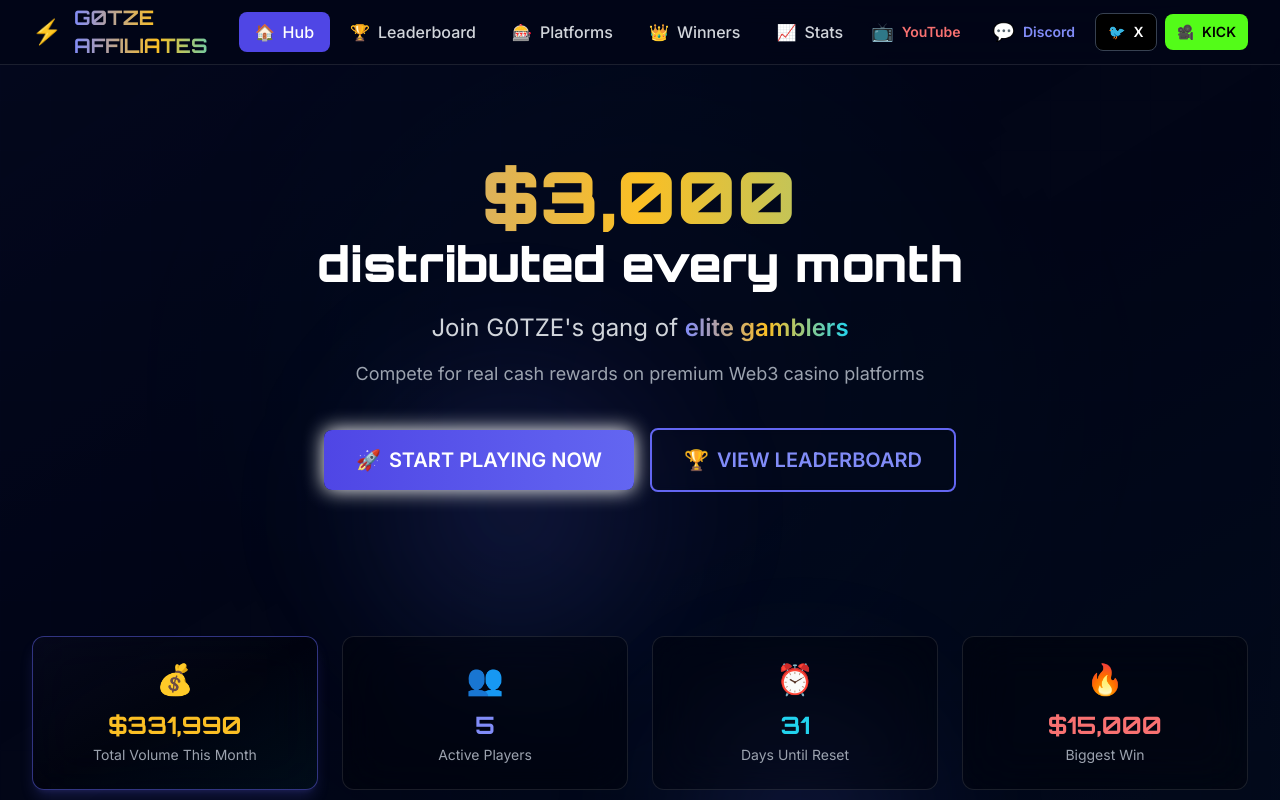
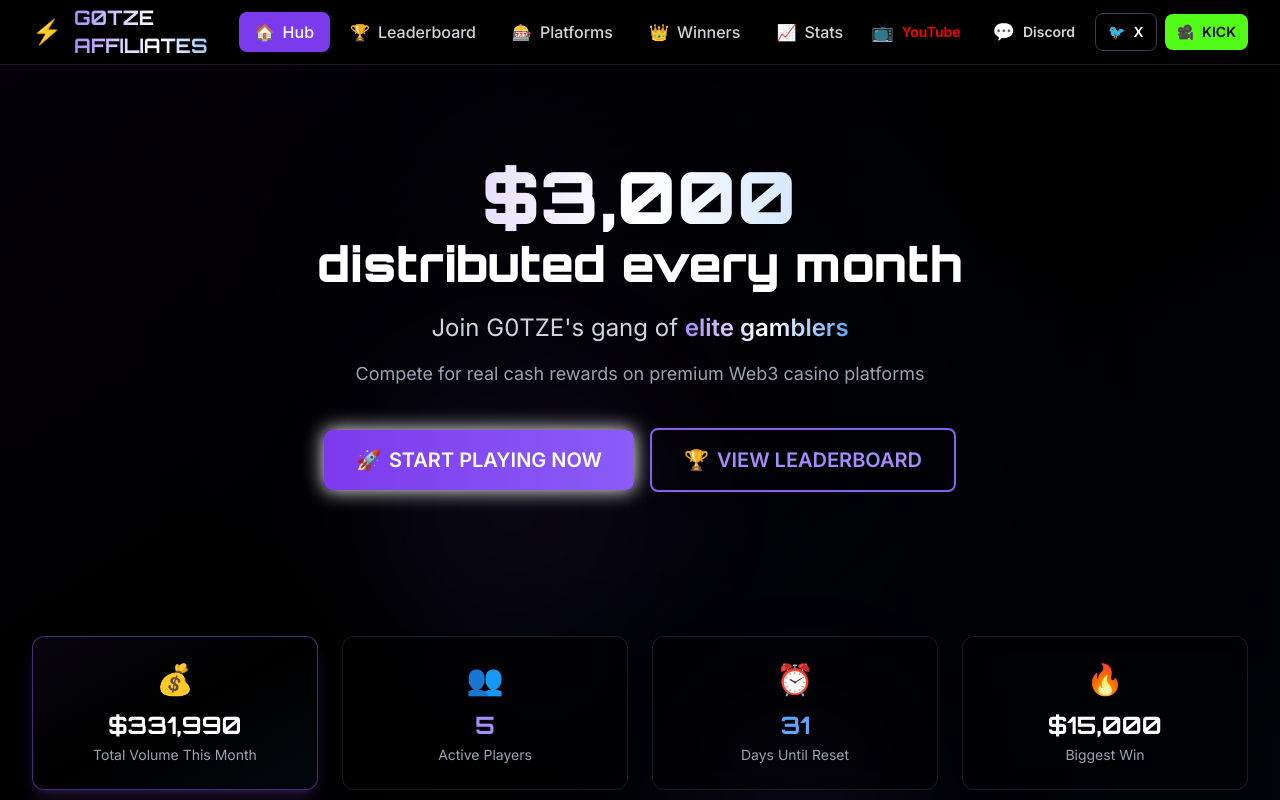
Before and after one commit to ElliotPicts/V2, a React (Vite) app: page / in a window 1280 px wide. Shown: the top 800 px of the page. Built offline with nearby package versions, Linux system fonts and the light colour scheme.

Commit message:
UI plus propre avec palette noir/blanc/violet/bleu

```diff
--- a/src/App.tsx
+++ b/src/App.tsx
@@ -42,7 +42,7 @@ function App() {
   };
 
   return (
-    <div className="min-h-screen bg-dark-950 text-white relative overflow-hidden">
+    <div className="min-h-screen bg-black text-white relative overflow-hidden">
       {/* Subtle Background Effects */}
       <div className="fixed inset-0 pointer-events-none overflow-hidden">
         <div className="absolute inset-0 opacity-30">
@@ -52,7 +52,7 @@ function App() {
 
         {/* Subtle grid overlay */}
         <div className="absolute inset-0 opacity-5" style={{
-          backgroundImage: 'linear-gradient(rgba(99, 102, 241, 0.1) 1px, transparent 1px), linear-gradient(90deg, rgba(99, 102, 241, 0.1) 1px, transparent 1px)',
+          backgroundImage: 'linear-gradient(rgba(139, 92, 246, 0.1) 1px, transparent 1px), linear-gradient(90deg, rgba(139, 92, 246, 0.1) 1px, transparent 1px)',
           backgroundSize: '50px 50px'
         }} />
       </div>
@@ -108,7 +108,7 @@ function App() {
                 href="https://www.youtube.com/@G0TZEMAXWIN"
                 target="_blank"
                 rel="noopener noreferrer"
-                className="flex items-center space-x-2 text-gray-400 hover:text-red-400 transition-colors duration-200 text-lg font-inter font-medium"
+                className="flex items-center space-x-2 text-gray-400 hover:text-youtube transition-colors duration-200 text-lg font-inter font-medium"
               >
                 <span className="text-2xl">📺</span>
                 <span>@G0TZEMAXWIN</span>
@@ -117,7 +117,7 @@ function App() {
                 href="https://discord.gg/SFkyxGxKvG"
                 target="_blank"
                 rel="noopener noreferrer"
-                className="flex items-center space-x-2 text-gray-400 hover:text-indigo-400 transition-colors duration-200 text-lg font-inter font-medium"
+                className="flex items-center space-x-2 text-gray-400 hover:text-discord transition-colors duration-200 text-lg font-inter font-medium"
               >
                 <span className="text-2xl">💬</span>
                 <span>Discord</span>
@@ -126,7 +126,7 @@ function App() {
                 href="https://x.com/G0TZEWEB3"
                 target="_blank"
                 rel="noopener noreferrer"
-                className="flex items-center space-x-2 text-gray-400 hover:text-white transition-colors duration-200 text-lg font-inter font-medium"
+                className="flex items-center space-x-2 text-gray-400 hover:text-twitter transition-colors duration-200 text-lg font-inter font-medium"
               >
                 <span className="text-2xl">🐦</span>
                 <span>@G0TZEWEB3</span>
--- a/src/components/layout/Header.tsx
+++ b/src/components/layout/Header.tsx
@@ -24,7 +24,7 @@ export function Header({ currentSection, onSectionChange }: HeaderProps) {
       initial={{ y: -100, opacity: 0 }}
       animate={{ y: 0, opacity: 1 }}
       transition={{ duration: 0.5 }}
-      className="fixed top-0 left-0 right-0 z-50 bg-dark-950/80 backdrop-blur-xl border-b border-white/10"
+      className="fixed top-0 left-0 right-0 z-50 bg-black/80 backdrop-blur-xl border-b border-white/10"
     >
       <div className="max-w-7xl mx-auto px-4 sm:px-6 lg:px-8">
         <div className="relative flex items-center justify-between h-16">
@@ -66,19 +66,19 @@ export function Header({ currentSection, onSectionChange }: HeaderProps) {
           {/* Social Links */}
           <div className="hidden md:flex items-center space-x-2">
             <Button
-             variant="ghost"
+              variant="ghost"
               size="sm"
               onClick={() => window.open('https://www.youtube.com/@G0TZEMAXWIN', '_blank')}
-             className="text-red-400 hover:text-red-300 hover:bg-red-500/10"
+              className="text-youtube hover:text-red-300 hover:bg-youtube/10"
             >
               <span className="text-lg">📺</span>
               <span>YouTube</span>
             </Button>
             <Button
-             variant="ghost"
+              variant="ghost"
               size="sm"
               onClick={() => window.open('https://discord.gg/SFkyxGxKvG', '_blank')}
-             className="text-indigo-400 hover:text-indigo-300 hover:bg-indigo-500/10"
+              className="text-discord hover:text-indigo-300 hover:bg-discord/10"
             >
               <span className="text-lg">💬</span>
               <span>Discord</span>
@@ -122,7 +122,7 @@ export function Header({ currentSection, onSectionChange }: HeaderProps) {
             initial={{ opacity: 0, height: 0 }}
             animate={{ opacity: 1, height: 'auto' }}
             exit={{ opacity: 0, height: 0 }}
-            className="md:hidden bg-dark-900/90 backdrop-blur-xl border border-white/10 rounded-b-lg mt-2"
+            className="md:hidden bg-black/90 backdrop-blur-xl border border-white/10 rounded-b-lg mt-2"
           >
             <div className="flex flex-col space-y-1 p-4">
               {sections.map((section) => (
@@ -144,18 +144,16 @@ export function Header({ currentSection, onSectionChange }: HeaderProps) {
               ))}
               <div className="grid grid-cols-2 gap-2 pt-4 border-t border-white/10">
                 <Button
-                 variant="ghost"
+                  variant="youtube"
                   size="sm"
                   onClick={() => window.open('https://www.youtube.com/@G0TZEMAXWIN', '_blank')}
-                 className="text-red-400 hover:text-red-300 hover:bg-red-500/10"
                 >
                   📺 YouTube
                 </Button>
                 <Button
-                 variant="ghost"
+                  variant="discord"
                   size="sm"
                   onClick={() => window.open('https://discord.gg/SFkyxGxKvG', '_blank')}
-                 className="text-indigo-400 hover:text-indigo-300 hover:bg-indigo-500/10"
                 >
                   💬 Discord
                 </Button>
--- a/src/components/sections/HubSection.tsx
+++ b/src/components/sections/HubSection.tsx
@@ -99,7 +99,7 @@ export function HubSection({ onSectionChange }: HubSectionProps) {
             <Card glow>
               <div className="text-center">
                 <div className="text-3xl mb-3">💰</div>
-                <div className="text-2xl font-orbitron font-bold text-secondary-400 mb-1">
+                <div className="text-2xl font-orbitron font-bold text-white mb-1">
                   $<AnimatedCounter value={stats.totalVolume} decimals={0} />
                 </div>
                 <div className="text-gray-400 font-inter text-sm">Total Volume This Month</div>
@@ -147,7 +147,7 @@ export function HubSection({ onSectionChange }: HubSectionProps) {
             <Card>
               <div className="text-center">
                 <div className="text-3xl mb-3">🔥</div>
-                <div className="text-2xl font-orbitron font-bold text-red-400 mb-1">
+                <div className="text-2xl font-orbitron font-bold text-white mb-1">
                   $<AnimatedCounter value={stats.biggestWin} decimals={0} />
                 </div>
                 <div className="text-gray-400 font-inter text-sm">Biggest Win</div>
@@ -186,7 +186,7 @@ export function HubSection({ onSectionChange }: HubSectionProps) {
                   1. Choose Platform
                 </h3>
                 <p className="text-gray-300 font-inter leading-relaxed">
-                  Pick from <span className="text-primary-400 font-medium">Rugs.fun</span>, <span className="text-accent-400 font-medium">Solpump</span>, <span className="text-secondary-400 font-medium">BCGame</span>, or <span className="text-purple-400 font-medium">Rain.gg</span> using our affiliate links.
+                  Pick from <span className="text-primary-400 font-medium">Rugs.fun</span>, <span className="text-accent-400 font-medium">Solpump</span>, <span className="text-white font-medium">BCGame</span>, or <span className="text-primary-300 font-medium">Rain.gg</span> using our affiliate links.
                 </p>
               </div>
             </Card>
--- a/src/components/ui/Button.tsx
+++ b/src/components/ui/Button.tsx
@@ -3,7 +3,7 @@ import { clsx } from 'clsx';
 import { motion } from 'framer-motion';
 
 interface ButtonProps extends React.ButtonHTMLAttributes<HTMLButtonElement> {
-  variant?: 'primary' | 'secondary' | 'accent' | 'outline' | 'ghost' | 'twitter' | 'kick';
+  variant?: 'primary' | 'secondary' | 'accent' | 'outline' | 'ghost' | 'twitter' | 'kick' | 'youtube' | 'discord';
   size?: 'sm' | 'md' | 'lg' | 'xl';
   glow?: boolean;
   children: React.ReactNode;
@@ -17,16 +17,18 @@ export function Button({
   children,
   ...props
 }: ButtonProps) {
-  const baseClasses = "relative overflow-hidden font-inter font-semibold rounded-lg transition-all duration-200 focus:outline-none focus:ring-2 focus:ring-offset-2 focus:ring-offset-dark-950 disabled:opacity-50 disabled:cursor-not-allowed";
+  const baseClasses = "relative overflow-hidden font-inter font-semibold rounded-lg transition-all duration-200 focus:outline-none focus:ring-2 focus:ring-offset-2 focus:ring-offset-black disabled:opacity-50 disabled:cursor-not-allowed";
 
   const variants = {
     primary: "bg-gradient-to-r from-primary-600 to-primary-500 hover:from-primary-500 hover:to-primary-400 text-white shadow-lg hover:shadow-primary-500/25 focus:ring-primary-500",
-    secondary: "bg-gradient-to-r from-secondary-600 to-secondary-500 hover:from-secondary-500 hover:to-secondary-400 text-white shadow-lg focus:ring-secondary-500",
+    secondary: "bg-gradient-to-r from-white to-gray-100 hover:from-gray-100 hover:to-white text-black shadow-lg focus:ring-white/50",
     accent: "bg-gradient-to-r from-accent-600 to-accent-500 hover:from-accent-500 hover:to-accent-400 text-white shadow-lg focus:ring-accent-500",
     outline: "border-2 border-primary-500 text-primary-400 hover:bg-primary-500 hover:text-white focus:ring-primary-500 backdrop-blur-sm",
     ghost: "text-gray-300 hover:text-white hover:bg-white/10 focus:ring-white/20",
-    twitter: "bg-black hover:bg-gray-800 text-white border border-gray-700 hover:border-gray-500 focus:ring-gray-500",
-    kick: "bg-kick hover:bg-kick/80 text-black font-bold focus:ring-kick"
+    twitter: "bg-twitter hover:bg-gray-800 text-white border border-gray-700 hover:border-gray-500 focus:ring-gray-500",
+    kick: "bg-kick hover:bg-kick/80 text-black font-bold focus:ring-kick",
+    youtube: "bg-youtube hover:bg-red-600 text-white focus:ring-youtube",
+    discord: "bg-discord hover:bg-indigo-600 text-white focus:ring-discord"
   };
 
   const sizes = {
--- a/src/components/ui/LoadingSpinner.tsx
+++ b/src/components/ui/LoadingSpinner.tsx
@@ -3,7 +3,7 @@ import { motion } from 'framer-motion';
 
 export function LoadingSpinner() {
   return (
-    <div className="min-h-screen flex items-center justify-center bg-dark-950 relative overflow-hidden">
+    <div className="min-h-screen flex items-center justify-center bg-black relative overflow-hidden">
       {/* Subtle background */}
       <div className="absolute inset-0">
         <div className="floating-orb w-96 h-96 top-1/4 left-1/4" />
--- a/src/index.css
+++ b/src/index.css
@@ -6,8 +6,8 @@
 
 @layer base {
   body {
-    @apply bg-dark-950 text-white font-inter antialiased;
-    background: linear-gradient(135deg, #0a0a0f 0%, #1a1a2e 50%, #16213e 100%);
+    @apply bg-black text-white font-inter antialiased;
+    background: linear-gradient(135deg, #000000 0%, #0f172a 50%, #1e1b4b 100%);
     min-height: 100vh;
   }
 
@@ -22,11 +22,11 @@
   }
 
   .glass-dark {
-    @apply bg-black/30 backdrop-blur-xl border border-white/10;
+    @apply bg-black/40 backdrop-blur-xl border border-white/10;
   }
 
   .gradient-text {
-    @apply bg-gradient-to-r from-primary-400 via-secondary-400 to-accent-400 bg-clip-text text-transparent;
+    @apply bg-gradient-to-r from-primary-400 via-white to-accent-400 bg-clip-text text-transparent;
   }
 
   .neon-text {
@@ -35,7 +35,7 @@
 
   .floating-orb {
     @apply absolute rounded-full blur-3xl animate-float;
-    background: radial-gradient(circle, rgba(99, 102, 241, 0.2) 0%, transparent 70%);
+    background: radial-gradient(circle, rgba(139, 92, 246, 0.1) 0%, transparent 70%);
   }
 }
 
--- a/tailwind.config.js
+++ b/tailwind.config.js
@@ -18,46 +18,36 @@ export default {
           950: '#020617',
         },
         primary: {
-          50: '#f0f4ff',
-          100: '#e0e7ff',
-          200: '#c7d2fe',
-          300: '#a5b4fc',
-          400: '#818cf8',
-          500: '#6366f1',
-          600: '#4f46e5',
-          700: '#4338ca',
-          800: '#3730a3',
-          900: '#312e81',
-          950: '#1e1b4b',
-        },
-        secondary: {
-          50: '#fffbeb',
-          100: '#fef3c7',
-          200: '#fde68a',
-          300: '#fcd34d',
-          400: '#fbbf24',
-          500: '#f59e0b',
-          600: '#d97706',
-          700: '#b45309',
-          800: '#92400e',
-          900: '#78350f',
-          950: '#451a03',
+          50: '#f5f3ff',
+          100: '#ede9fe',
+          200: '#ddd6fe',
+          300: '#c4b5fd',
+          400: '#a78bfa',
+          500: '#8b5cf6',
+          600: '#7c3aed',
+          700: '#6d28d9',
+          800: '#5b21b6',
+          900: '#4c1d95',
+          950: '#2e1065',
         },
         accent: {
-          50: '#ecfeff',
-          100: '#cffafe',
-          200: '#a5f3fc',
-          300: '#67e8f9',
-          400: '#22d3ee',
-          500: '#06b6d4',
-          600: '#0891b2',
-          700: '#0e7490',
-          800: '#155e75',
-          900: '#164e63',
-          950: '#083344',
+          50: '#eff6ff',
+          100: '#dbeafe',
+          200: '#bfdbfe',
+          300: '#93c5fd',
+          400: '#60a5fa',
+          500: '#3b82f6',
+          600: '#2563eb',
+          700: '#1d4ed8',
+          800: '#1e40af',
+          900: '#1e3a8a',
+          950: '#172554',
         },
+        // Social colors only
+        youtube: '#ff0000',
+        discord: '#5865f2',
+        kick: '#53fc18',
         twitter: '#000000',
-        kick: '#53fc18',
       },
       fontFamily: {
         orbitron: ['Orbitron', 'monospace'],
@@ -71,10 +61,10 @@ export default {
       keyframes: {
         glow: {
           '0%': {
-            boxShadow: '0 0 20px rgba(99, 102, 241, 0.5)',
+            boxShadow: '0 0 20px rgba(139, 92, 246, 0.3)',
           },
           '100%': {
-            boxShadow: '0 0 40px rgba(99, 102, 241, 0.8)',
+            boxShadow: '0 0 40px rgba(139, 92, 246, 0.5)',
           }
         },
         float: {
```
